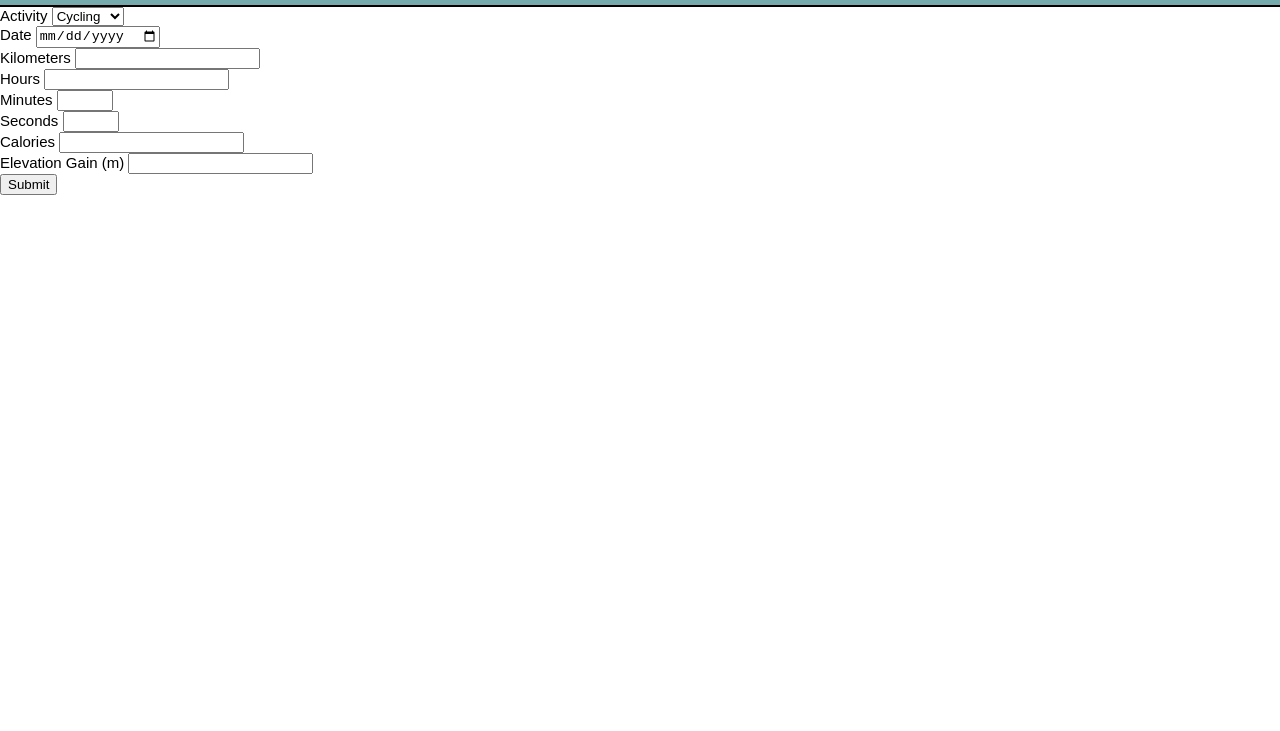
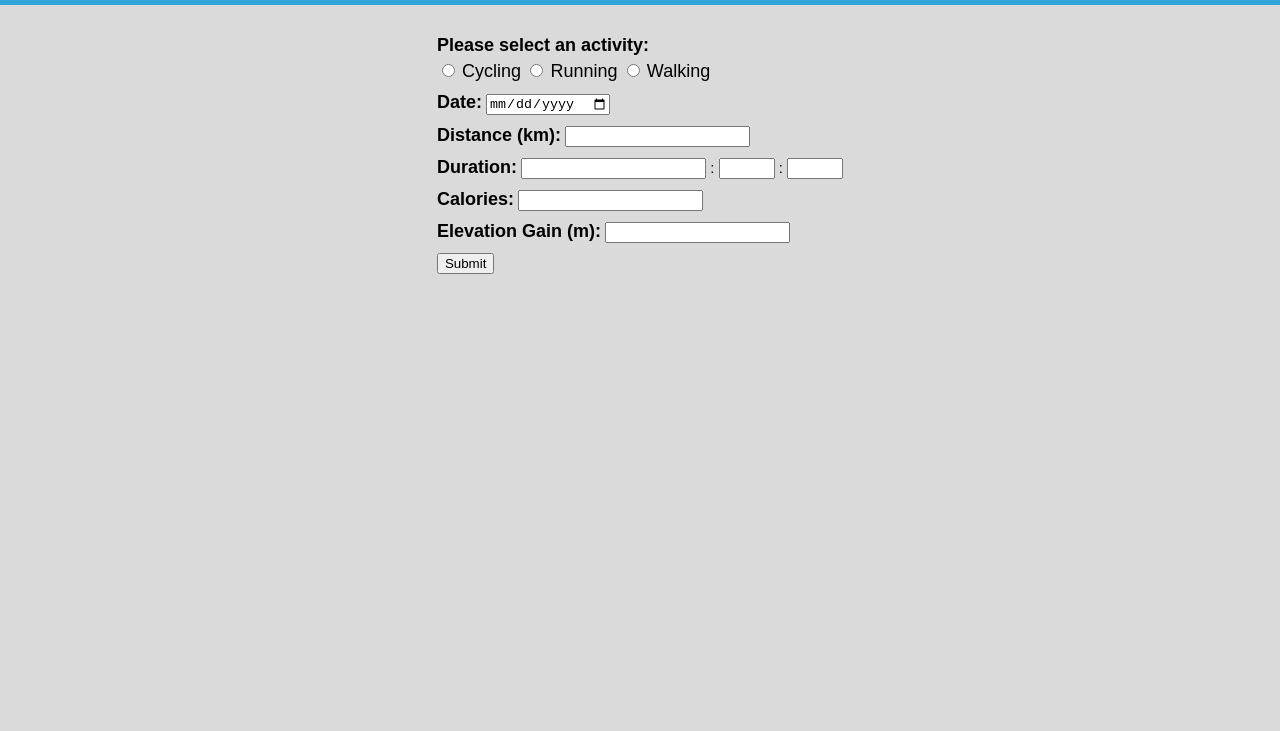
Before and after one commit to miguelbezerra13/SubmitSportsData, a plain HTML site: page index.html in a window 1280 px wide. Shown: the part 69-800 px from the top of the page. Drawn offline with Linux system fonts and the light colour scheme.

Commit message:
CSS Styling
- Further styling with CSS
- Changes in HTML to accommodate the styling

```diff
--- a/CSS/style.css
+++ b/CSS/style.css
@@ -1,18 +1,48 @@
+/* Global */
 body{
     font-size: 15px;
     font-family: Arial, Helvetica, sans-serif;
     padding: 0;
     margin: 0;
+    background: #dadada;
 }
 
+.container{
+    width: 80%;
+    margin: auto;
+    overflow: hidden;
+    display: flex;
+    align-items: center;
+    justify-content: center;
+}
 
-
+/* Header */
 header{
-    background: #75abad;
-    border-bottom: 2px solid black;
+    background: #31A4D9;
     overflow: hidden;
+    min-height: 70px;
+    margin-bottom: 30px;
 }
 
 header h1{
+    color: #fff;
     text-align: center;
 }
+
+/* Form */
+.field{
+    margin-bottom: 10px;
+}
+
+.main-label{
+    font-weight: bold;
+    font-size: 18px;
+}
+
+#activity{
+    margin-top:5px;
+}
+
+#activity label{
+    font-size: 18px;
+}
--- a/index.html
+++ b/index.html
@@ -11,48 +11,46 @@
         </header>
 
         <section>
+            <div class="container">
                 <form action="">
-                <div>
-                    <label>Activity</label>
-                    <select name="activity" id="activity" required>
-                        <option value="Cycling">Cycling</option>
-                        <option value="Running">Running</option>
-                        <option value="Walking">Walking</option>
-                    </select>
+                    <div class="field">
+                        <label class="main-label">Please select an activity:</label>
+                        <div id="activity">
+                            <input type="radio" id="cycling" name="activity" value="Cycling">
+                            <label for="cycling">Cycling</label>
+                            <input type="radio" id="running" name="activity" value="Running">
+                            <label for="running">Running</label>
+                            <input type="radio" id="walking" name="activity" value="Walking">
+                            <label for="walking">Walking</label>
+                        </div>
                     </div>
 
-                <div>
-                    <label>Date</label>
+                    <div class="field">
+                        <label class="main-label">Date:</label>
                         <input type="date" name="date" id="date" required>
                     </div>
 
-                <div>
-                    <label>Kilometers</label>
+                    <div class="field">
+                        <label class="main-label">Distance (km):</label>
                         <input type="number" name="kilometers" id="kilometers" step="0.01" min="0" required>
                     </div>
 
-                <div>
-                    <label>Hours</label>
+                    <div class="field">
+                        <label class="main-label">Duration:</label>
                         <input type="number" name="hours" id="hours" min="0" required>
-                </div>
-
-                <div>
-                    <label>Minutes</label>
+                        <label>:</label>
                         <input type="number" name="minutes" id="minutes" min="0" max="59" required>
-                </div>
-
-                <div>
-                    <label>Seconds</label>
+                        <label>:</label>
                         <input type="number" name="seconds" id="seconds" min="0" max="59" required>
                     </div>
 
-                <div>
-                    <label>Calories</label>
+                    <div class="field">
+                        <label class="main-label">Calories:</label>
                         <input type="number" name="calories" id="calories">
                     </div>
 
-                <div>
-                    <label>Elevation Gain (m)</label>
+                    <div class="field">
+                        <label class="main-label">Elevation Gain (m):</label>
                         <input type="number" name="elevation" id="elevation">
                     </div>
 
@@ -60,6 +58,7 @@
                         <input type="submit" name="submit" value="Submit">
                     </div>
                 </form>
+            </div>
         </section>
     </body>
 </html>
```
Lines whose indentation alone changed are shown as unchanged.
